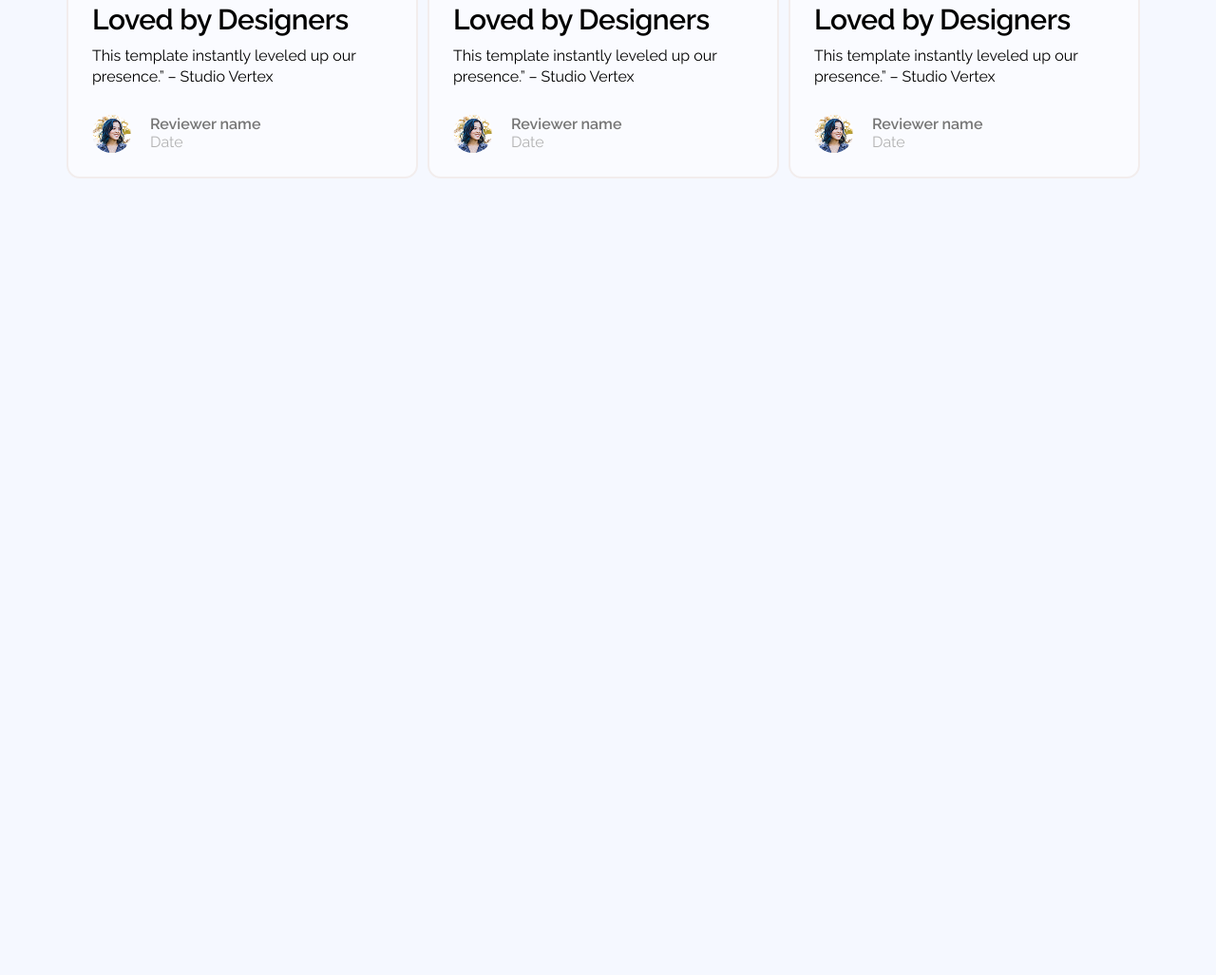
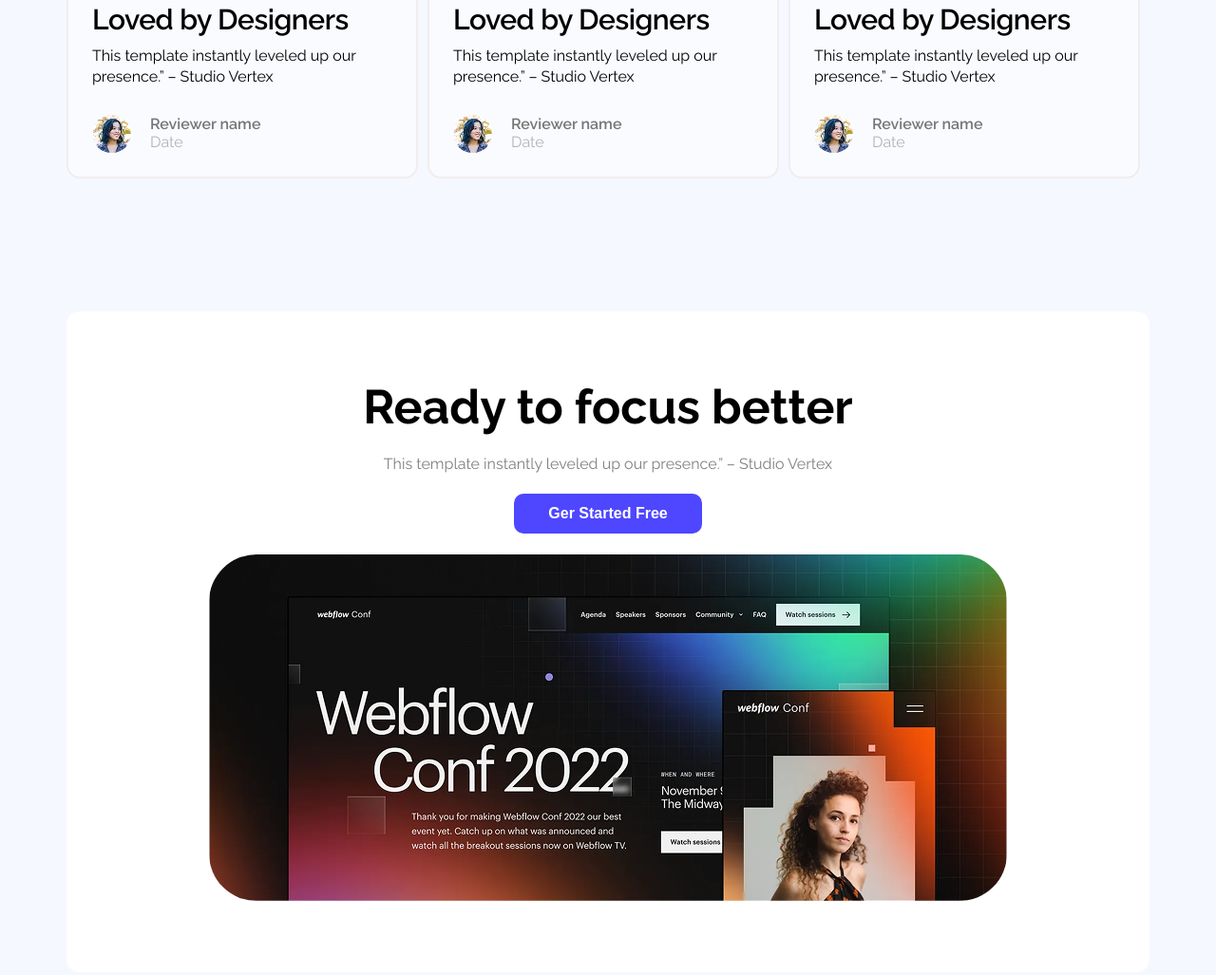
Before and after one commit to itsfaisalhossen/landing-launchpad-asign, a plain HTML site: page index.html in a window 1280 px wide. Shown: the part 1908-2935 px from the top of the page at 95% size. Before the commit the page ends 2236 px from the top, so only its background shows below. Drawn offline with Linux system fonts and the light colour scheme.

Commit message:
Ready to focus better section design are added

```diff
--- a/css/style.css
+++ b/css/style.css
@@ -224,3 +224,29 @@ nav ul li a {
   font-size: 16px;
   color: #b3b3b3;
 }
+
+/* Ready to focus better sectionn style */
+.ready-to-better-content {
+  text-align: center;
+  padding: 71px 150px;
+  border-radius: 14px;
+  background: #fff;
+}
+
+.ready-title {
+  color: #000;
+  font-size: 50px;
+  font-weight: 700;
+}
+
+.ready-sub-title {
+  color: rgba(0, 0, 0, 0.5);
+  font-size: 16px;
+  line-height: 140%;
+  margin: 20px 0;
+}
+
+.ready-to-better-img {
+  margin-top: 22px;
+  border-radius: 50px;
+}
--- a/index.html
+++ b/index.html
@@ -135,6 +135,20 @@
           </div>
         </div>
       </section>
+
+      <!-- Section 04 -->
+      <section class="container section-m">
+        <div class="ready-to-better-content">
+          <h2 class="ready-title">Ready to focus better</h2>
+          <p class="ready-sub-title">
+            This template instantly leveled up our presence.” – Studio Vertex
+          </p>
+          <button class="primary-btn">Ger Started Free</button>
+          <div>
+            <img class="ready-to-better-img" src="assets/wc-big.png" alt="" />
+          </div>
+        </div>
+      </section>
     </main>
     <footer></footer>
   </body>
```
